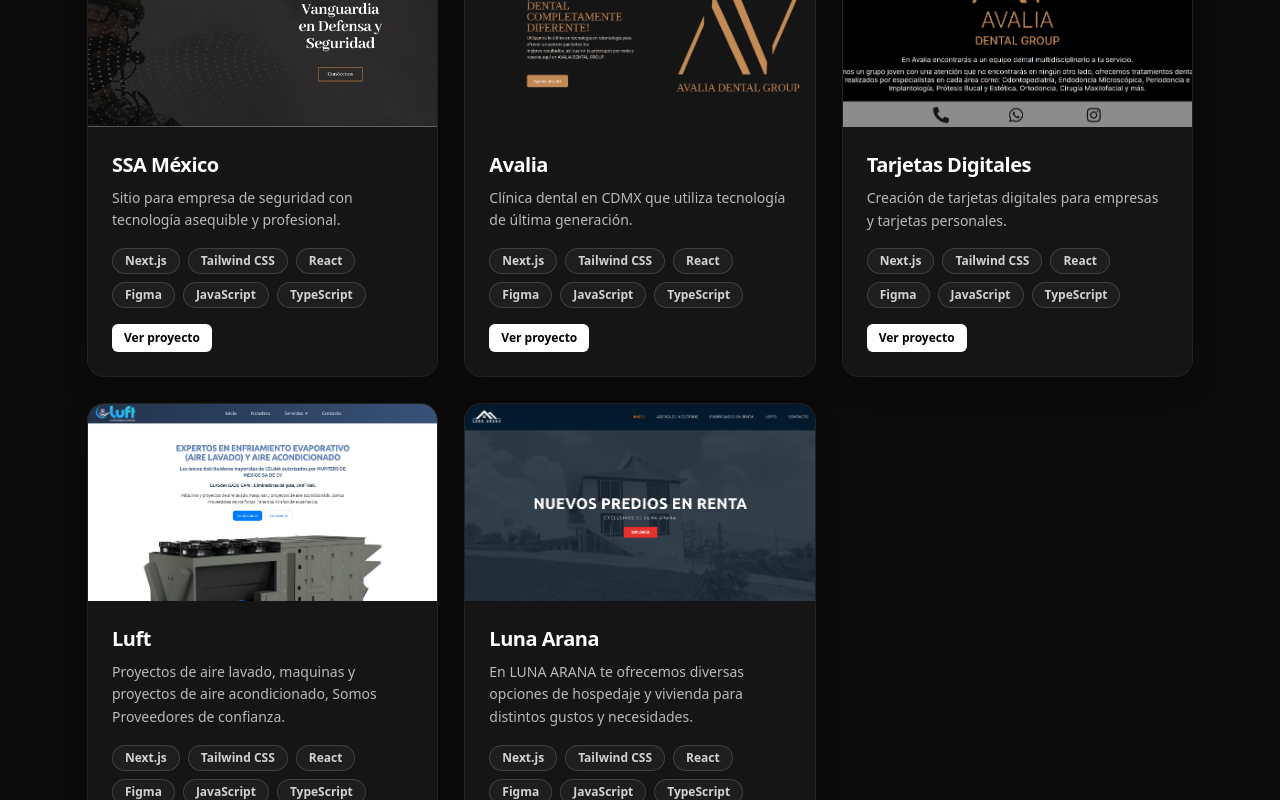
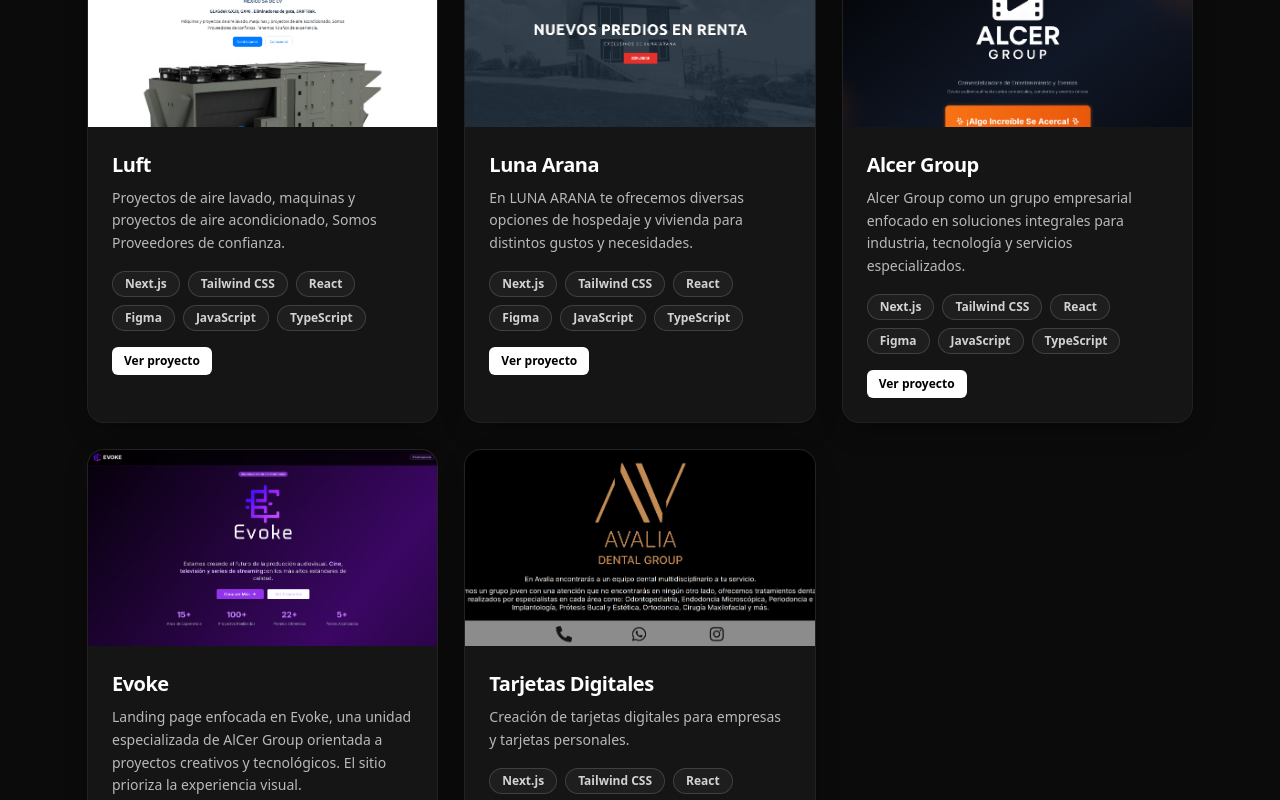
Before and after one commit to ethan-cerveraa/Cv-Portafolio, a Next.js app: page / in a window 1280 px wide. Shown: the part 2340-3140 px from the top of the page. Built offline with nearby package versions, Linux system fonts and the light colour scheme.

Commit message:
Agregar Proyectos a mi Portafolio PT1
Agregar proyectos nuevos a mi portafolio

```diff
--- a/src/components/MisProyectos /index.tsx
+++ b/src/components/MisProyectos /index.tsx
@@ -5,11 +5,11 @@
 import Sazon from '@/assets/LaSazon.png';
 import Once from '@/assets/OnceUponTime.png';
 import Mind from '@/assets/MindScope.png';
-import SSA from '@/assets/SSA.png';
-import Avalia from '@/assets/Avalia.png';
 import TarjetaDigitales from "@/assets/TarjetasDigitales.png"
 import Luft from '@/assets/Luft.png';
 import LunaArana from '@/assets/LunaArana.png';
+import Evoke from '@/assets/Evoke.png';
+import AlcerGroup from '@/assets/AlcerGroup.png';
 
 /* =========================================================
    👉 Datos (agrega/edita proyectos aquí)
@@ -51,30 +51,6 @@
         href: 'https://mindscope-landing.netlify.app/',
     },
     {
-        title: 'SSA México',
-        image: SSA,
-        description:
-            'Sitio para empresa de seguridad con tecnología asequible y profesional.',
-        stack: ['Next.js', 'Tailwind CSS', 'React', 'Figma', 'JavaScript', 'TypeScript'],
-        href: 'https://ssadefense.com/',
-    },
-    {
-        title: 'Avalia',
-        image: Avalia,
-        description:
-            'Clínica dental en CDMX que utiliza tecnología de última generación.',
-        stack: ['Next.js', 'Tailwind CSS', 'React', 'Figma', 'JavaScript', 'TypeScript'],
-        href: 'https://avaliadentalgroup.com/',
-    },
-    {
-        title: 'Tarjetas Digitales',
-        image: TarjetaDigitales,
-        description:
-            'Creación de tarjetas digitales para empresas y tarjetas personales.',
-        stack: ['Next.js', 'Tailwind CSS', 'React', 'Figma', 'JavaScript', 'TypeScript'],
-        href: 'https://avalia.avaliadentalgroup.com/',
-    },
-    {
         title: 'Luft',
         image: Luft,
         description:
@@ -89,6 +65,30 @@
             'En LUNA ARANA te ofrecemos diversas opciones de hospedaje y vivienda para distintos gustos y necesidades.',
         stack: ['Next.js', 'Tailwind CSS', 'React', 'Figma', 'JavaScript', 'TypeScript'],
         href: 'https://lunaarana.com/',
+    },
+    {
+        title: 'Alcer Group',
+        image: AlcerGroup,
+        description:
+            'Alcer Group como un grupo empresarial enfocado en soluciones integrales para industria, tecnología y servicios especializados.',
+        stack: ['Next.js', 'Tailwind CSS', 'React', 'Figma', 'JavaScript', 'TypeScript'],
+        href: 'https://alcergroup.com/',
+    },
+    {
+        title: 'Evoke',
+        image: Evoke,
+        description:
+            'Landing page enfocada en Evoke, una unidad especializada de AlCer Group orientada a proyectos creativos y tecnológicos. El sitio prioriza la experiencia visual.',
+        stack: ['Next.js', 'Tailwind CSS', 'React', 'Figma', 'JavaScript', 'TypeScript'],
+        href: 'https://evoke.alcergroup.com/',
+    },
+    {
+        title: 'Tarjetas Digitales',
+        image: TarjetaDigitales,
+        description:
+            'Creación de tarjetas digitales para empresas y tarjetas personales.',
+        stack: ['Next.js', 'Tailwind CSS', 'React', 'Figma', 'JavaScript', 'TypeScript'],
+        href: 'https://avalia.avaliadentalgroup.com/',
     },
 ];
 
```
Also changed, not shown: src/assets/AlcerGroup.png (added), src/assets/Evoke.png (added).
